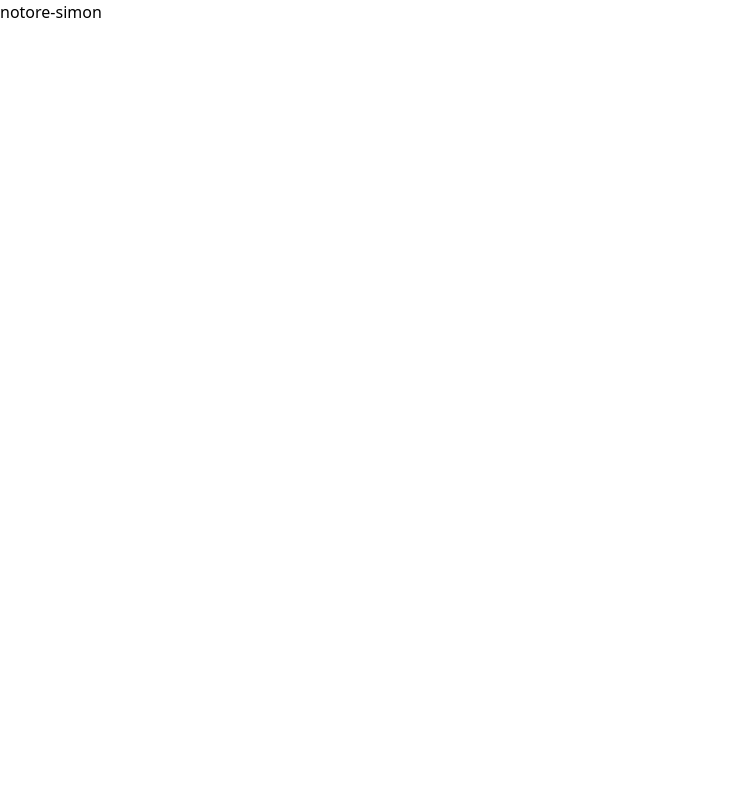
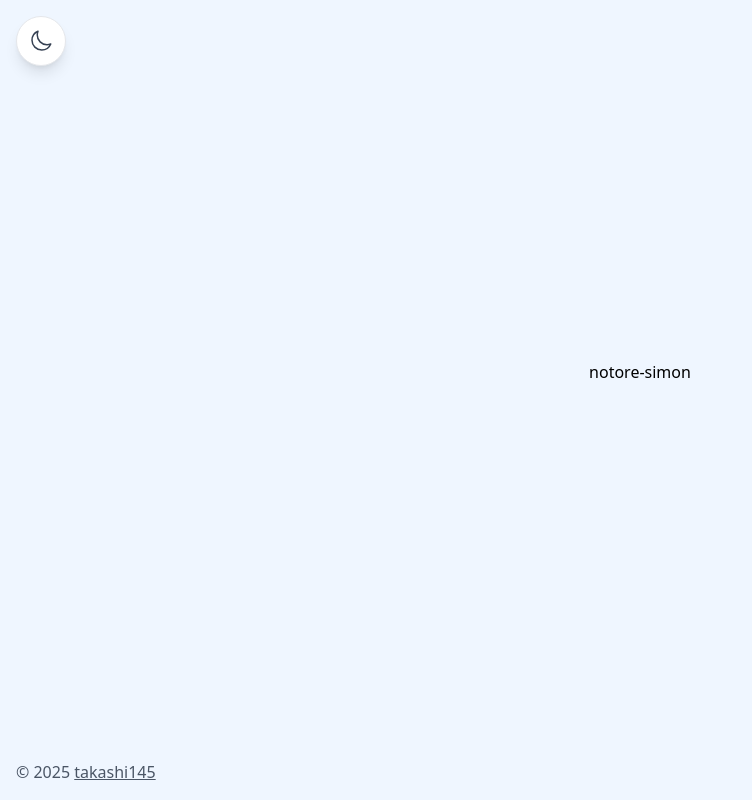
Before and after one commit to takashi145/notore-simon, a Preact app: page / in a window 1280 px wide. Shown: the whole page, without its empty margins (0-752 px from the left). Built offline with nearby package versions, Linux system fonts and the light colour scheme.

Commit message:
ダークモード切替

```diff
--- a/index.html
+++ b/index.html
@@ -5,6 +5,20 @@
     <link rel="icon" type="image/svg+xml" href="/vite.svg" />
     <meta name="viewport" content="width=device-width, initial-scale=1.0" />
     <title>notore-simon</title>
+	<script>
+      (function() {
+        const theme = localStorage.getItem('theme');
+        let isDarkMode = false;
+        if (theme) {
+          isDarkMode = theme === 'dark';
+        } else {
+          isDarkMode = window.matchMedia('(prefers-color-scheme: dark)').matches;
+        }
+        if (isDarkMode) {
+          document.documentElement.classList.add('dark');
+        }
+      })();
+    </script>
   </head>
   <body>
     <div id="app"></div>
--- /dev/null
+++ b/src/Layout.tsx
@@ -0,0 +1,67 @@
+import { useEffect, useState } from 'preact/hooks'
+
+interface LayoutProps {
+	children: preact.ComponentChildren
+}
+
+const getInitialDarkMode = (): boolean => {
+	const theme = localStorage.getItem('theme')
+	if (theme) {
+		return theme === 'dark'
+	} else {
+		return window.matchMedia('(prefers-color-scheme: dark)').matches
+	}
+}
+
+export const Layout = ({ children }: LayoutProps) => {
+	const [isDarkMode, setIsDarkMode] = useState(getInitialDarkMode)
+
+	useEffect(() => {
+		const initialDarkMode = getInitialDarkMode()
+		setIsDarkMode(initialDarkMode)
+	}, [])
+
+	// ダークモード切り替え
+	const toggleDarkMode = () => {
+		const newDarkMode = !isDarkMode
+		setIsDarkMode(newDarkMode)
+		localStorage.setItem('theme', newDarkMode ? 'dark' : 'light')
+	}
+
+	useEffect(() => {
+		if (isDarkMode) {
+			document.documentElement.classList.add('dark')
+		} else {
+			document.documentElement.classList.remove('dark')
+		}
+	}, [isDarkMode])
+
+	return (
+		<div class="min-h-screen bg-blue-50 dark:bg-gray-900 flex flex-col">
+			<div class="absolute top-4 left-4 z-10">
+				<button
+					onClick={toggleDarkMode}
+					class="p-3 rounded-full bg-white dark:bg-gray-800 shadow-lg hover:shadow-xl transition-all border border-gray-200 dark:border-gray-700 cursor-pointer"
+					title={isDarkMode ? 'ライトモードに切り替え' : 'ダークモードに切り替え'}
+				>
+					{isDarkMode ? (
+						<svg xmlns="http://www.w3.org/2000/svg" fill="none" viewBox="0 0 24 24" stroke-width="1.5" stroke="currentColor" class="size-6 text-yellow-400">
+							<path stroke-linecap="round" stroke-linejoin="round" d="M12 3v2.25m6.364.386-1.591 1.591M21 12h-2.25m-.386 6.364-1.591-1.591M12 18.75V21m-4.773-4.227-1.591 1.591M5.25 12H3m4.227-4.773L5.636 5.636M15.75 12a3.75 3.75 0 1 1-7.5 0 3.75 3.75 0 0 1 7.5 0Z" />
+						</svg>
+					) : (
+						<svg xmlns="http://www.w3.org/2000/svg" fill="none" viewBox="0 0 24 24" stroke-width="1.5" stroke="currentColor" class="size-6 text-gray-700">
+							<path stroke-linecap="round" stroke-linejoin="round" d="M21.752 15.002A9.72 9.72 0 0 1 18 15.75c-5.385 0-9.75-4.365-9.75-9.75 0-1.33.266-2.597.748-3.752A9.753 9.753 0 0 0 3 11.25C3 16.635 7.365 21 12.75 21a9.753 9.753 0 0 0 9.002-5.998Z" />
+						</svg>
+					)}
+				</button>
+			</div>
+
+			<div class="flex-1 flex items-center justify-center">
+				{children}
+			</div>
+			<footer class="p-4 text-gray-600 dark:text-gray-400 transition-colors duration-300">
+				© 2025 <a href="https://github.com/takashi145" class="underline hover:text-blue-600 dark:hover:text-blue-400">takashi145</a>
+			</footer>
+		</div>
+	)
+}
--- a/src/app.tsx
+++ b/src/app.tsx
@@ -1,7 +1,9 @@
+import { Layout } from "./Layout";
+
 export function App() {
   return (
-    <>
+    <Layout>
 	  <h1>notore-simon</h1>
-    </>
+    </Layout>
   )
 }
--- a/src/index.css
+++ b/src/index.css
@@ -1 +1,2 @@
 @import "tailwindcss";
+@custom-variant dark (&:where(.dark, .dark *));
```
